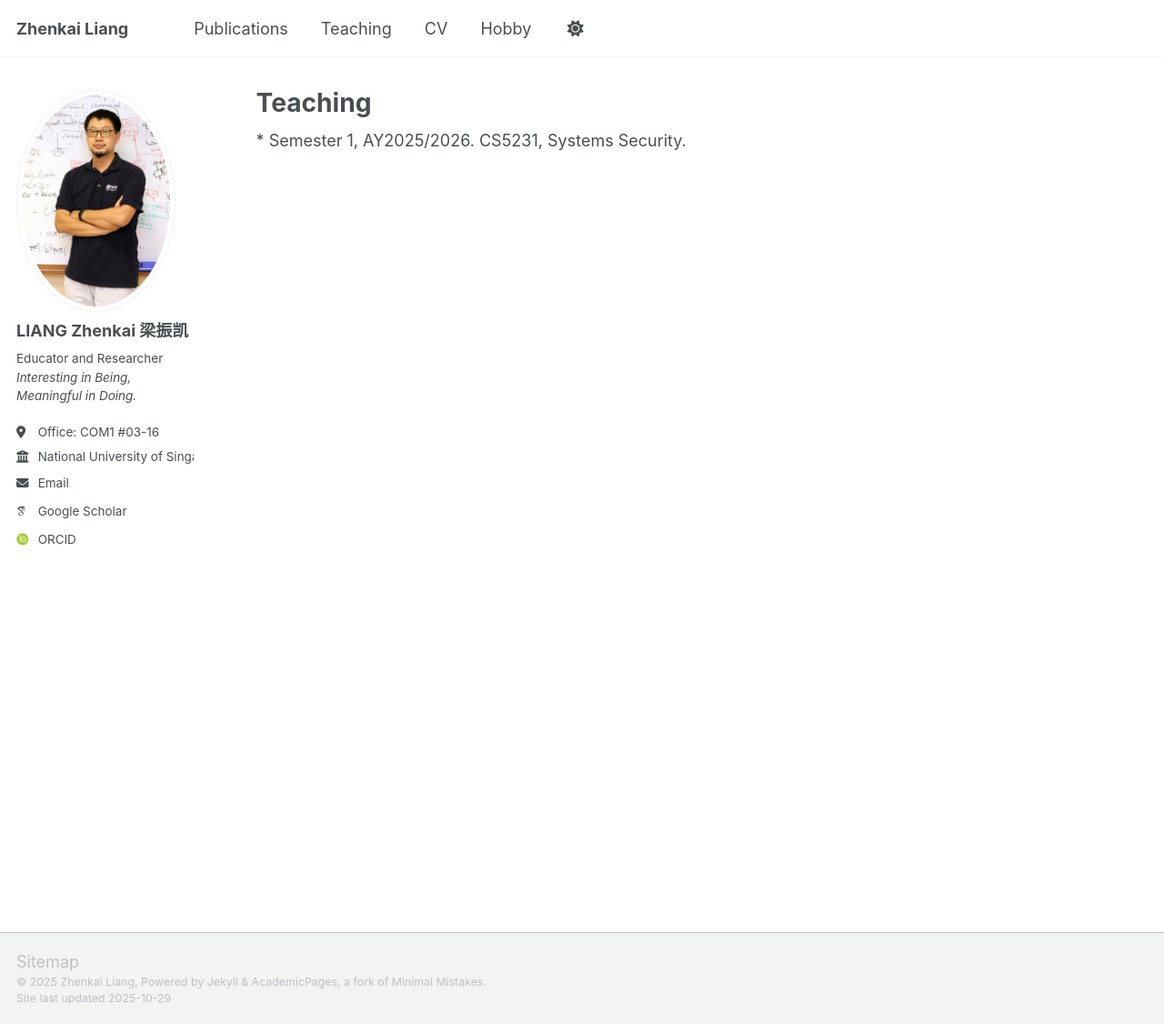
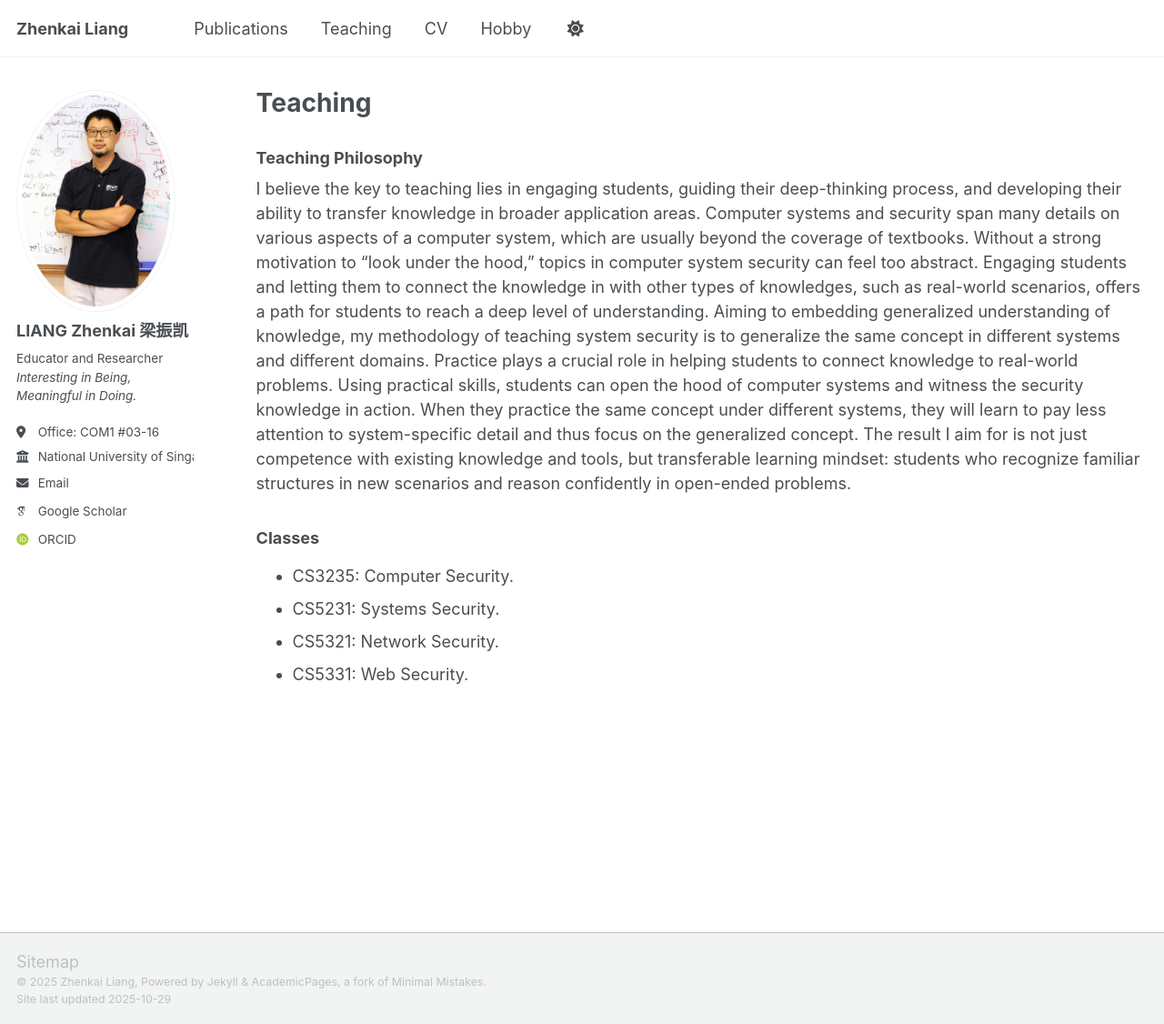
Before and after one commit to zhenkai-liang/zhenkai-liang.github.io, a Jekyll site: the page built from _pages/teaching.html, in a window 1280 px wide and 1126 px high. Shown: the whole window at 91% size. Built offline with Jekyll 4.4.1, drawn with Linux system fonts in a browser that asks for light colours; some web fonts are replaced; a script that is not in the unit is left out.

Commit message:
Update teaching.html

```diff
--- a/_pages/teaching.html
+++ b/_pages/teaching.html
@@ -7,7 +7,28 @@ author_profile: true
 
 {% include base_path %}
 
-* Semester 1, AY2025/2026. CS5231, Systems Security.
+<h3>Teaching Philosophy</h3>
+I believe the key to teaching lies in engaging students, guiding their deep-thinking process, and developing their ability to transfer knowledge in broader application areas. Computer systems and security span many details on various aspects of a computer system, which are usually beyond the coverage of textbooks. Without a strong motivation to “look under the hood,” topics in computer system security can feel too abstract. Engaging students and letting them to connect the knowledge in with other types of knowledges, such as real-world scenarios, offers a path for students to reach a deep level of understanding.
+
+Aiming to embedding generalized understanding of knowledge, my methodology of teaching system security is to generalize the same concept in different systems and different domains. Practice plays a crucial role in helping students to connect knowledge to real-world problems. Using practical skills, students can open the hood of computer systems and witness the security knowledge in action. When they practice the same concept under different systems, they will learn to pay less attention to system-specific detail and thus focus on the generalized concept.
+
+The result I aim for is not just competence with existing knowledge and tools, but transferable learning mindset: students who recognize familiar structures in new scenarios and reason confidently in open-ended problems.
+
+<h3>Classes</h3>
+<ul>
+  <li>
+    CS3235: Computer Security.
+  </li>
+  <li>
+    CS5231: Systems Security.
+  </li>
+  <li>
+    CS5321: Network Security.
+  </li>
+  <li>
+    CS5331: Web Security.
+  </li>
+</ul>
 
 <!--
 {% for post in site.teaching reversed %}
```
